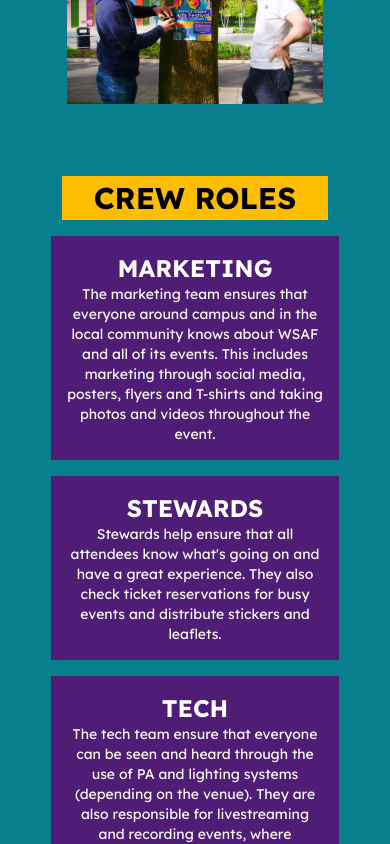
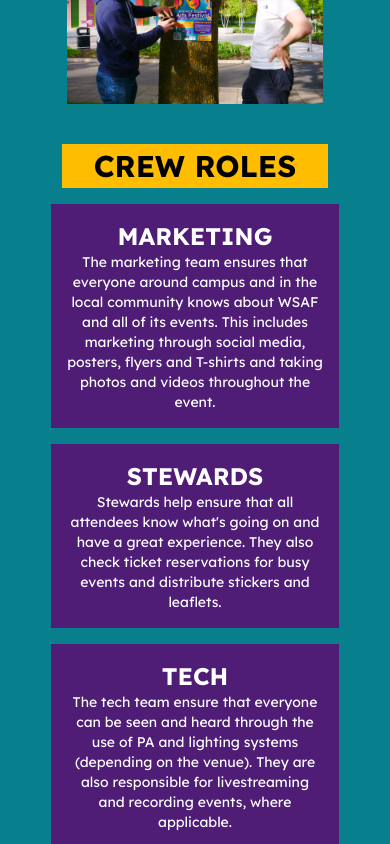
Before and after one commit to WarwickStudentArtsFestival/WSAF24-Website, a Next.js app: page /team in a window 390 px wide. Shown: the part 700-1544 px from the top of the page. Built offline with nearby package versions, Linux system fonts and the light colour scheme.

Commit message:
:lipstick: Decrease margins on mobile

```diff
--- a/src/app/team/page.tsx
+++ b/src/app/team/page.tsx
@@ -46,7 +46,7 @@ const crewRoles = [
 export default function Team() {
   return (
     <main>
-      <section className="mb-16">
+      <section className="mb-8 md:mb-16">
         <PageHeader title="Team" />
 
         <div className="flex flex-col md:flex-row justify-center items-center md:items-start max-w-5xl mx-auto px-4 gap-4">
@@ -104,7 +104,7 @@ export default function Team() {
         </div>
       </section>
 
-      <section className="mb-16 max-w-8xl mx-auto">
+      <section className="mb-8 md:mb-16 max-w-8xl mx-auto">
         <h2>Crew Roles</h2>
         <div className="mt-2 flex flex-wrap gap-4 justify-center mx-4">
           {crewRoles.map((role) => (
@@ -117,7 +117,7 @@ export default function Team() {
         </div>
       </section>
 
-      <section className="mb-16">
+      <section className="md:mb-16">
         <h2>Organiser Team</h2>
         <p className="mb-1  max-w-6xl mx-auto px-4">
           Our organiser team, led by the four founders, have been central in the
@@ -137,7 +137,7 @@ export default function Team() {
         </div>
       </section>
 
-      <section className="mb-16 mx-4">
+      <section className="md:mb-16 mx-4">
         <h2>Volunteer Team</h2>
         <p className="mb-1 max-w-6xl mx-auto px-4">
           Our volunteer team are also essential to the running of WSAF, and
```
